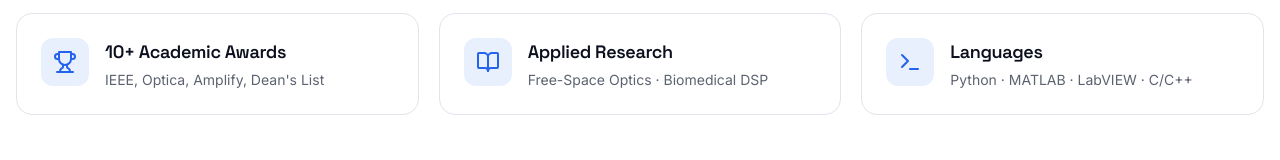
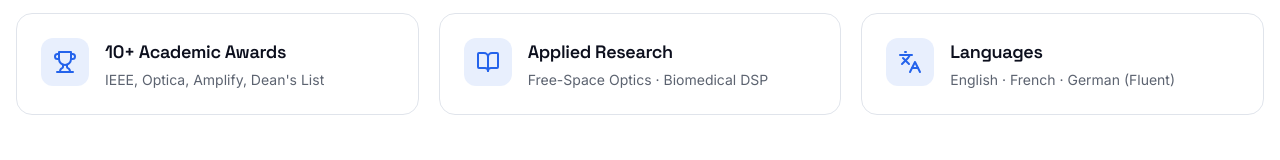
Before and after one commit to Winnymiles/winny-portfolio--1-, a Next.js app: page / in a window 1280 px wide. Shown: the part 1009-1169 px from the top of the page. Built offline with nearby package versions, Linux system fonts and the light colour scheme.

Commit message:
Show spoken languages in Languages stat card
Programming languages already appear in the Skills section; the stat
card now highlights English/French/German fluency instead.

Co-Authored-By: Claude Opus 4.7 <noreply@anthropic.com>

```diff
--- a/components/quick-stats-section.tsx
+++ b/components/quick-stats-section.tsx
@@ -7,7 +7,7 @@ import {
   FlaskConical,
   Trophy,
   BookOpen,
-  Terminal,
+  Languages,
 } from "lucide-react"
 
 const stats = [
@@ -37,9 +37,9 @@ const stats = [
     detail: "Free-Space Optics · Biomedical DSP",
   },
   {
-    icon: Terminal,
+    icon: Languages,
     title: "Languages",
-    detail: "Python · MATLAB · LabVIEW · C/C++",
+    detail: "English · French · German (Fluent)",
   },
 ]
 
```
